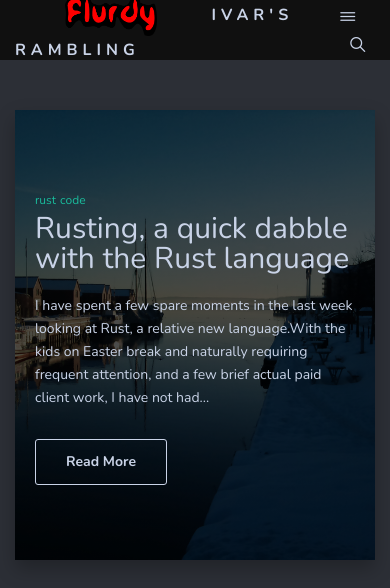
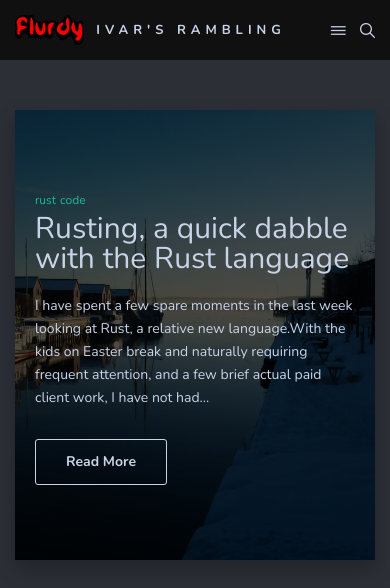
Before and after one commit to flurdy/blog, a Jekyll site: the page built from index.html, in a window 390 px wide. Shown: the top 588 px of the page. Built offline with Jekyll 4.4.1, drawn with Linux system fonts in a browser that asks for light colours; the list of posts is cut into pages by our own code; grey boxes are pictures that could not be loaded.

Commit message:
Flurdy logo responsive

```diff
--- a/_includes/header.html
+++ b/_includes/header.html
@@ -4,10 +4,9 @@
       <div class="col col-12">
         <div class="header-box">
           <div class="logo-title">
-            <a href="{{site.website-url}}/" class="logo-image">
+            <a href="{{ site.baseurl }}/" class="logo-image">
                <img src="{{ "/img/flurdy_warped_dual.png" | prepend: site.basurl }}" alt="flurdy"/></a>
-            <a href="{{site.baseurl}}/" class="logo-text">
-               {{site.title}}</a>
+            <a href="{{ site.baseurl }}/" class="logo-text">{{site.title}}</a>
           </div>
 
           <nav class="nav-menu">
--- a/_sass/4-layouts/_home.scss
+++ b/_sass/4-layouts/_home.scss
@@ -16,17 +16,18 @@
   .logo-title {
     .logo-image {
        img {
-         margin: 0 50px;
-         height: 40px;
+         margin-right: 8px;
+         height: 30px;
        }
     }
     .logo-text {
-      font-size: 16px;
+      font-size: 13px;
       font-weight: 700;
       line-height: 16px;
       text-transform: uppercase;
       letter-spacing: 5px;
       color: $text;
+      white-space: nowrap;
       &:hover {
         color: #fff;
       }
@@ -418,6 +419,21 @@
 }
 
 @media only screen and (min-width: 768px) {
+
+   .header-box {
+      .logo-title {
+         .logo-image {
+            img {
+               margin: 0 50px;
+               height: 40px;
+            }
+         }
+         .logo-text {
+            font-size: 16px;
+         }
+      }
+   }
+
   .article-first {
     .article-content-first {
       padding: 60px 40px 0;
```
